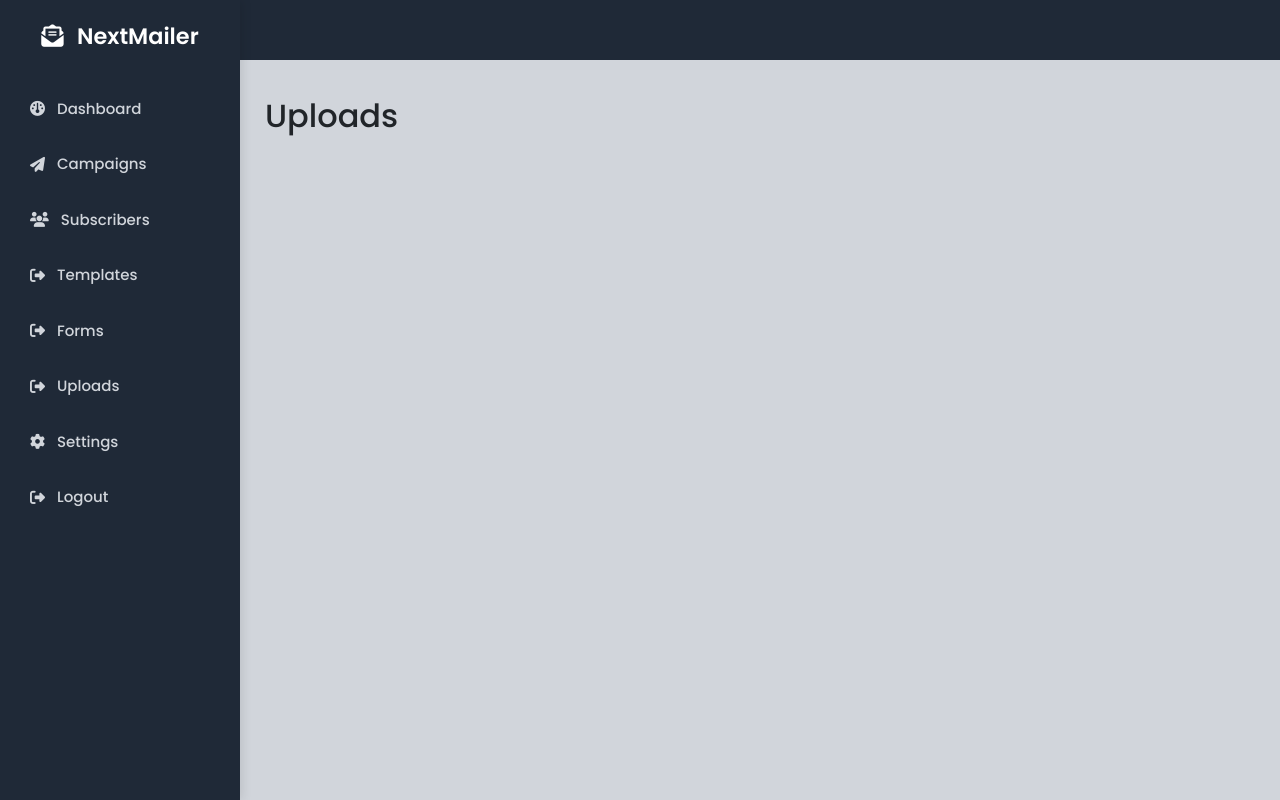
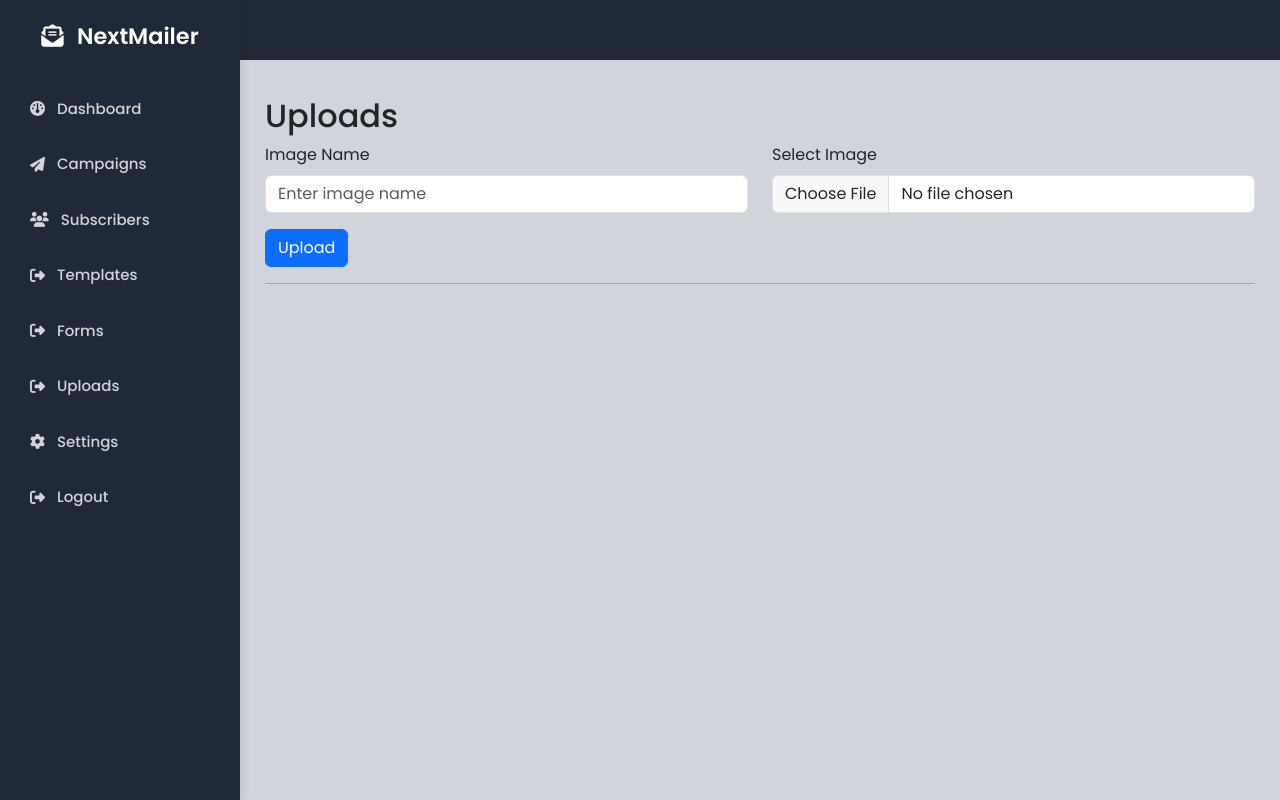
Before and after one commit to logic-matrix/NextMailer, a Flask app: page /uploads in a window 1280 px wide. Run offline with Flask 3, Linux system fonts and the light colour scheme.

Commit message:
Email sending and Upload image portion updated

```diff
--- a/app/routes.py
+++ b/app/routes.py
@@ -185,13 +185,11 @@ def start_campaign():
     template_name = request.form.get("template")
     schedule = request.form.get("schedule")
 
-    print("Starting campaign with the following details:")
-    print(campaign_name, subject, recipient_list, template_name, schedule)
+    #print("Starting campaign with the following details:")
+    #print(campaign_name, subject, recipient_list, template_name, schedule)
 
     # Fetch template
     template = Template.query.filter_by(name=template_name).first()
-    print("Fetched template:")
-    print(template)
     if not template:
         flash("Selected template not found!", "error")
         return redirect(url_for("main.campaigns"))
@@ -206,20 +204,32 @@ def start_campaign():
     # Configure mail dynamically from .env
     configure_mail(current_app)
 
-    # Build the email
-    msg = Message(
-        subject=subject,
-        recipients=emails,
-        html=template.final_html
+    success_count = 0
+    fail_count = 0
+
+
+    for email in emails:
+        msg = Message(
+            subject=subject,
+            recipients=[email],
+            html=template.final_html
+        )
+
+        try:
+            mail.send(msg)
+            success_count += 1
+            print(f"Email sent to: {email}")
+        except Exception as e:
+            fail_count += 1
+            print(f"Failed to send to {email}: {str(e)}")
+
+    flash(
+        f"Campaign '{campaign_name}' completed. Sent: {success_count}, Failed: {fail_count}",
+        "success" if fail_count == 0 else "warning"
     )
 
-    try:
-        mail.send(msg)
-        flash(f"Campaign '{campaign_name}' sent successfully!", "success")
-    except Exception as e:
-        flash(f"Error sending email: {str(e)}", "danger")
+    return redirect(url_for("main.campaigns"))
 
-    return redirect(url_for("main.campaigns"))
 
 ##########################################################################
 @main.route("/send_email", methods=["GET", "POST"])
--- a/app/templates/uploads.html
+++ b/app/templates/uploads.html
@@ -1,9 +1,58 @@
 {% extends "base.html" %}
 {% block title %}NextMailer - Uploads{% endblock %}
+
 {% block content %}
-<br>
-<br>
-<br>
+<br><br><br>
 <h2>Uploads</h2>
 
+<!-- Upload Form -->
+<form method="POST" enctype="multipart/form-data" action="">
+    <div class="row mb-3">
+        <div class="col-md-6">
+            <label for="name" class="form-label">Image Name</label>
+            <input type="text" class="form-control" name="name" placeholder="Enter image name" required>
+        </div>
+        <div class="col-md-6">
+            <label for="file" class="form-label">Select Image</label>
+            <input type="file" class="form-control" name="file" accept="image/*" onchange="previewImage(event)"
+                required>
+        </div>
+    </div>
+
+    <button type="submit" class="btn btn-primary">Upload</button>
+</form>
+
+<hr>
+
+<!-- Image Preview Section -->
+<div id="preview-section" style="display:none; margin-top:20px;">
+    <h4>Preview</h4>
+    <img id="preview" src="" alt="Uploaded Image"
+        style="max-width:300px; border:1px solid #ccc; padding:5px; border-radius:8px;">
+    <br><br>
+    <form method="POST" action="">
+        <input type="hidden" name="delete_name" id="delete_name">
+        <button type="submit" class="btn btn-danger">Delete</button>
+    </form>
+</div>
+
+<script>
+    function previewImage(event) {
+        const preview = document.getElementById('preview');
+        const previewSection = document.getElementById('preview-section');
+        const fileInput = event.target;
+        const deleteInput = document.getElementById('delete_name');
+
+        if (fileInput.files && fileInput.files[0]) {
+            const reader = new FileReader();
+            reader.onload = function (e) {
+                preview.src = e.target.result;
+                previewSection.style.display = 'block';
+                deleteInput.value = fileInput.files[0].name;
+            }
+            reader.readAsDataURL(fileInput.files[0]);
+        }
+    }
+</script>
+
 {% endblock %}
```
